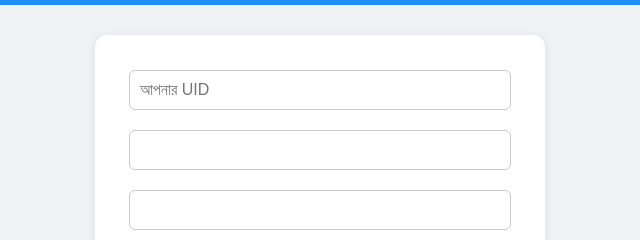
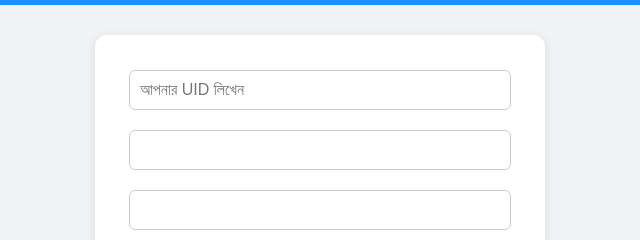
Before and after one commit to mrjiku/MrJiku-website, a plain HTML site: page order.html in a window 1280 px wide. Shown: the part 189-429 px from the top of the page, 320-960 px from the left. Drawn offline with Linux system fonts and the light colour scheme.

Commit message:
Update order.html

```diff
--- a/order.html
+++ b/order.html
@@ -65,7 +65,7 @@
 
 <div class="form-container">
   <form id="orderForm">
-    <input type="text" id="uid" placeholder="আপনার UID" required>
+    <input type="text" id="uid" placeholder="আপনার UID লিখেন" required>
     <input type="text" id="uc" readonly>
     <input type="text" id="price" readonly>
     <input type="text" id="trxid" placeholder="Bkash transaction number" required>
```
